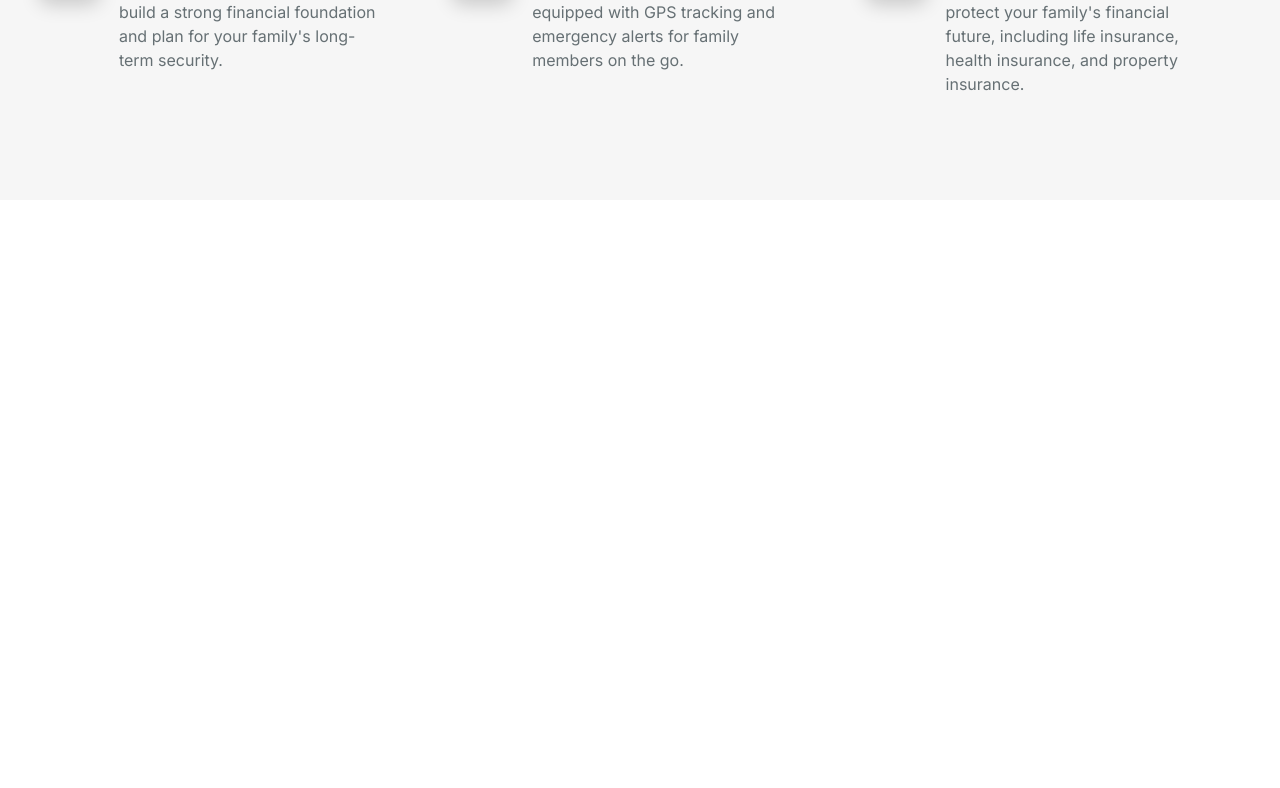
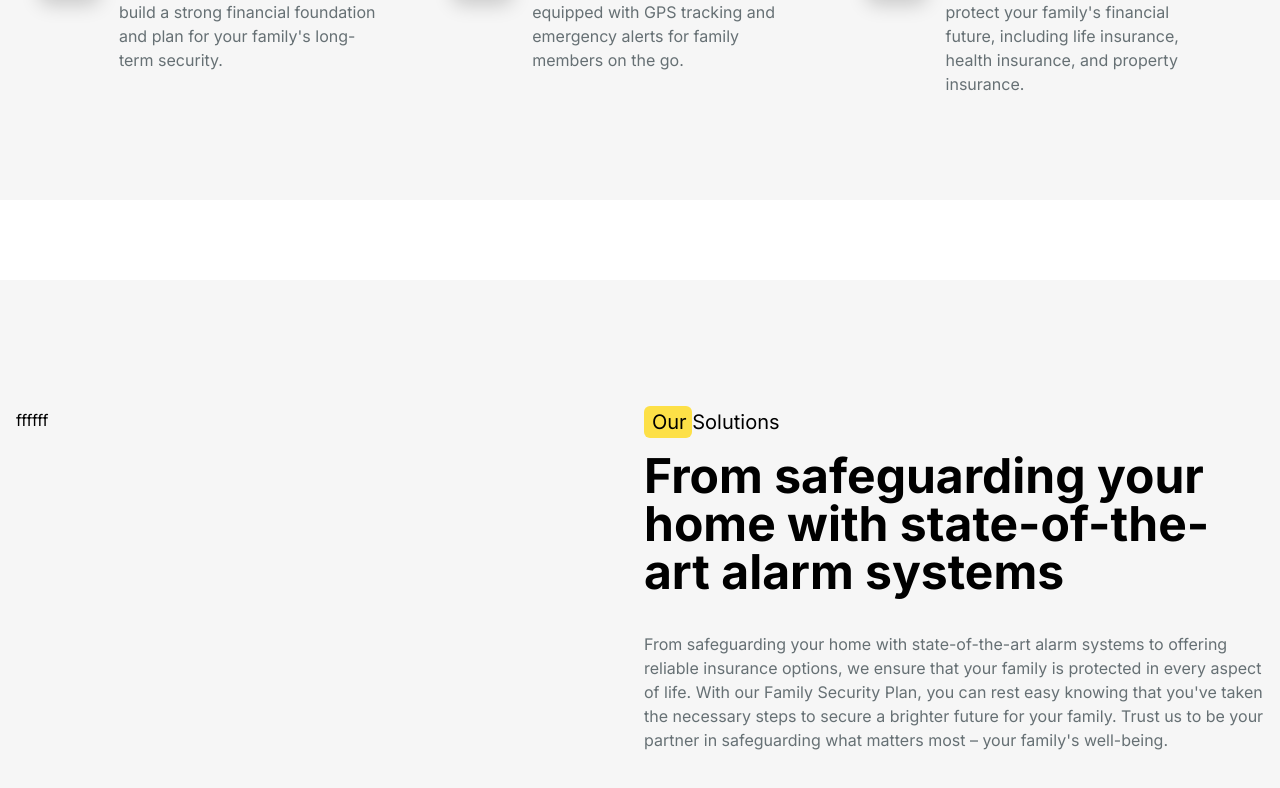
Before and after one commit to kiancodemy/-nextjs-typescript, a Next.js app: page / in a window 1280 px wide. Shown: the part 1691-2479 px from the top of the page. Before the commit the page ends 1971 px from the top, so only its background shows below. Built offline with nearby package versions, Linux system fonts and the light colour scheme.

Commit message:
'finished-first-part'

```diff
--- a/app/components/solution.tsx
+++ b/app/components/solution.tsx
@@ -1,7 +1,46 @@
 import React from "react";
 import Image from "next/image";
 import Link from "next/link";
+const solutions = {
+  text: {
+    head: "Our Solutions",
+    title: "From safeguarding your home with state-of-the-art alarm systems",
+    des: "From safeguarding your home with state-of-the-art alarm systems to offering reliable insurance options, we ensure that your family is protected in every aspect of life. With our Family Security Plan, you can rest easy knowing that you've taken the necessary steps to secure a brighter future for your family. Trust us to be your partner in safeguarding what matters most – your family's well-being.",
+    features: [
+      { title: "Home Fire Safety" },
+      { title: "Cybersecurity Solutions" },
+      { title: "Emergency Preparedness" },
+      { title: "Identity Theft Protection" },
+    ],
+  },
+  images: {
+    img1: "/images/solution-img-1-min.jpg",
+    img2: "/images/solution-img-2-min.jpg",
+    img3: "/images/solution-img-3-min.jpg",
+  },
+  experience: {
+    years: "25+",
+    label: "years of experience",
+  },
+};
 
-export default function solution() {
-  return <section className="bg-light py-32 overflow-x-hidden"></section>;
+export default function Solution() {
+  return (
+    <section className="bg-light py-32 overflow-x-hidden">
+      <div className="px-4 mx-auto container">
+        <div className="lg:flex justify-between space-x-2">
+          <div className="lg:w-6/12">ffffff</div>
+          <div className="lg:w-6/12">
+            <span className="before:content-[''] mb-5 relative before:w-1/3 before:hover:w-full before:transition-all before:duration-500 before:rounded-md py-1 px-2 ease-in before:absolute before:top-0 before:left-0 before:z-[-5] before:bottom-0 before:bg-yellow-300 z-50 font-boldl text-xl ">
+              {solutions.text.head}
+            </span>
+            <h1 className="font-bold mb-5 py-4 text-2xl lg:text-5xl text-black">
+              {solutions.text.title}
+            </h1>
+            <p className="text-body text-md ">{solutions.text.des}</p>
+          </div>
+        </div>
+      </div>
+    </section>
+  );
 }
--- a/app/page.tsx
+++ b/app/page.tsx
@@ -1,12 +1,14 @@
 import Stats from "./components/stats";
 import Hero from "./components/Hero";
 import Service from "./components/Service";
+import Solution from "./components/Solution";
 export default function Home() {
   return (
     <>
       <Hero></Hero>
       <Stats></Stats>
       <Service></Service>
+      <Solution></Solution>
     </>
   );
 }
--- a/type.d.ts
+++ b/type.d.ts
@@ -1 +1 @@
-type size = { height: Number; width: Number };
+type size = { height: number; width: number};
```
